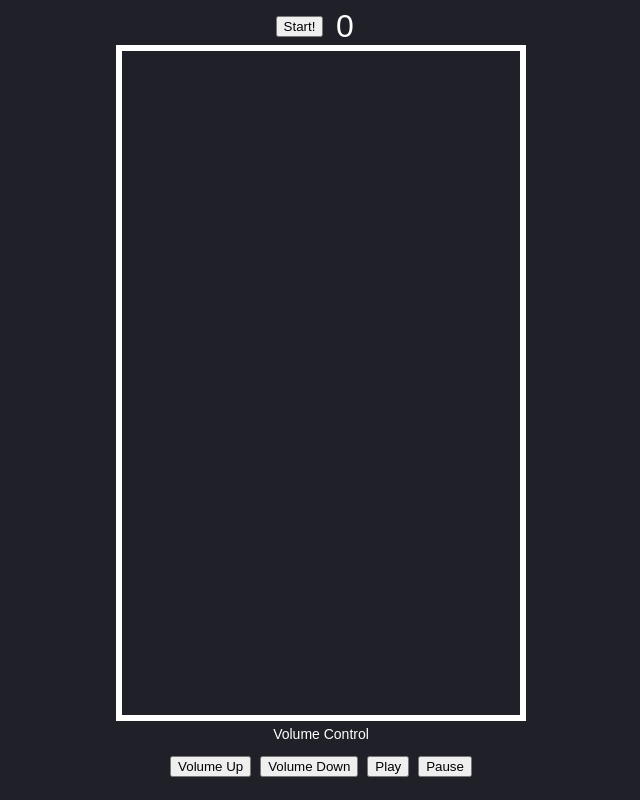
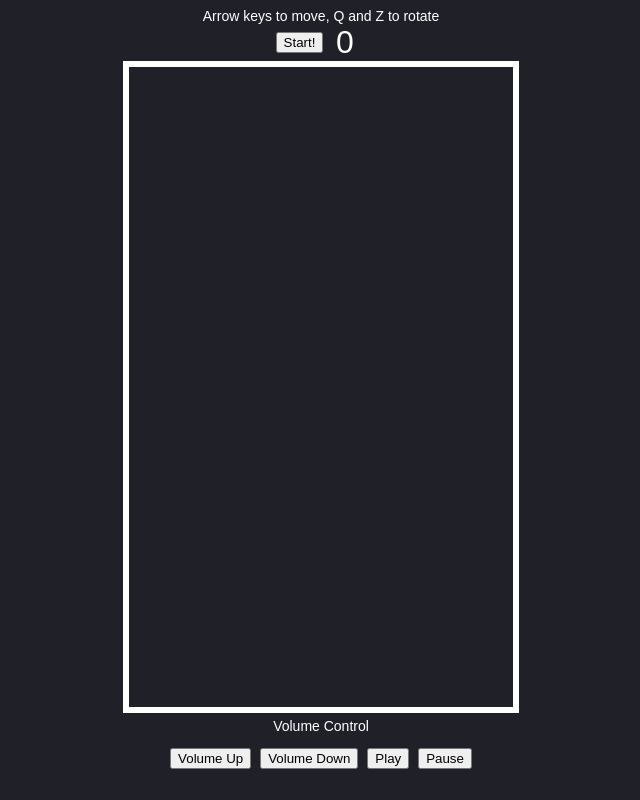
Before and after one commit to JohnJohnx4/FCC-Projects, a plain HTML site: page Tetris/index.html in a window 1280 px wide. Shown: the whole page, without its empty margins (319-959 px from the left). Drawn offline with Linux system fonts and the light colour scheme.

Commit message:
updated main menu

```diff
--- a/Tetris/index.html
+++ b/Tetris/index.html
@@ -24,6 +24,7 @@
     <audio id="sfx_lose">
         <source src="assets/SFX_GameOver.ogg" type="audio/ogg">
     </audio>
+    <p font-size="6px">Arrow keys to move, Q and Z to rotate</p>
     <div class="menu">
         <button id="start_button">Start!</button>
         <div id="score"></div>
--- a/Tetris/styles.css
+++ b/Tetris/styles.css
@@ -8,7 +8,7 @@ body {
 
 canvas {
 	border: solid 0.2em white;
-	height: 83vh;
+	height: 80vh;
 }
 
 .menu {
```
Also changed, not shown: index.html (+3 -0 lines).
